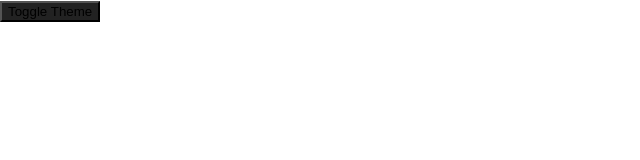
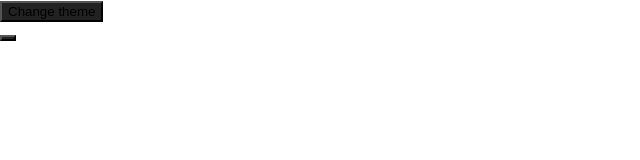
Before and after one commit to feno-tolojanahary/code-tuto-react, a React (Create React App) app: page / in a window 1280 px wide. Shown: the top 160 px of the page, without its empty margins (0-640 px from the left). Built offline with nearby package versions, Linux system fonts and the light colour scheme.

Commit message:
using Context

```diff
--- a/src/App.js
+++ b/src/App.js
@@ -2,49 +2,40 @@
 import React from 'react';
 import './App.css';
 import { ThemeContext, themes } from './views/example-context/theme-context';
-// import ThemedButton from './views/example-context/themed-button';
-import ThemeTogglerButton from './views/example-context/theme-toggler-button';
+import ThemedButton from './views/example-context/themed-button';
 
-// function ToolBar(props) {
-//   return (
-//     <ThemedButton onClick={props.changeTheme}>
-//       Change theme
-//     </ThemedButton>
-//   );
-// }
+function ToolBar(props) {
+  return (
+    <ThemedButton onClick={props.changeTheme}>
+      Change theme
+    </ThemedButton>
+  );
+}
 
 export default class App extends React.Component {
   constructor(props) {
     super(props);
+    this.state = {
+      theme: themes.dark
+    }
 
     this.toggleTheme = () => {
-      console.log("change state");
       this.setState((state) => ({
         theme: state.theme === themes.dark ? themes.light : themes.dark
       }));
     };
-
-    this.state = {
-      theme: themes.dark,
-      toggleTheme: this.toggleTheme
-    }
   }
 
   render() {
     return(
       <div>
-        <ThemeContext.Provider value={this.state}>
-          <Content />
+        <ThemeContext.Provider value={this.state.theme}>
+          <ToolBar changeTheme={this.toggleTheme} />
         </ThemeContext.Provider>
+        <section>
+          <ThemedButton />
+        </section>
       </div>
     );
   }
 }
-
-function Content() {
-  return (
-    <div>
-      <ThemeTogglerButton />
-    </div>
-  );
-}
--- a/src/views/example-context/theme-context.js
+++ b/src/views/example-context/theme-context.js
@@ -11,7 +11,6 @@ export const themes = {
   }
 }
 
-export const ThemeContext = React.createContext({
-  theme: themes.dark,
-  toggleTheme: () => {},
-});
+export const ThemeContext = React.createContext(
+  themes.dark
+);
```
